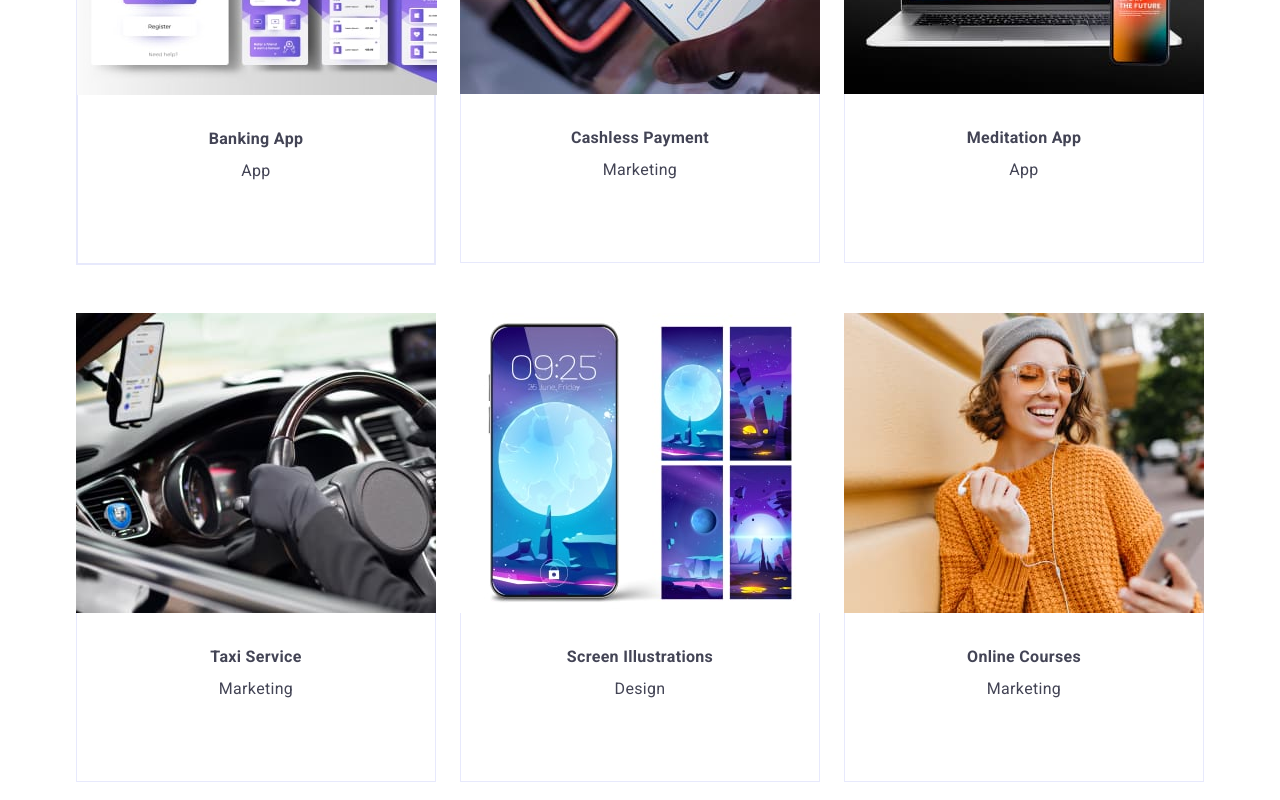
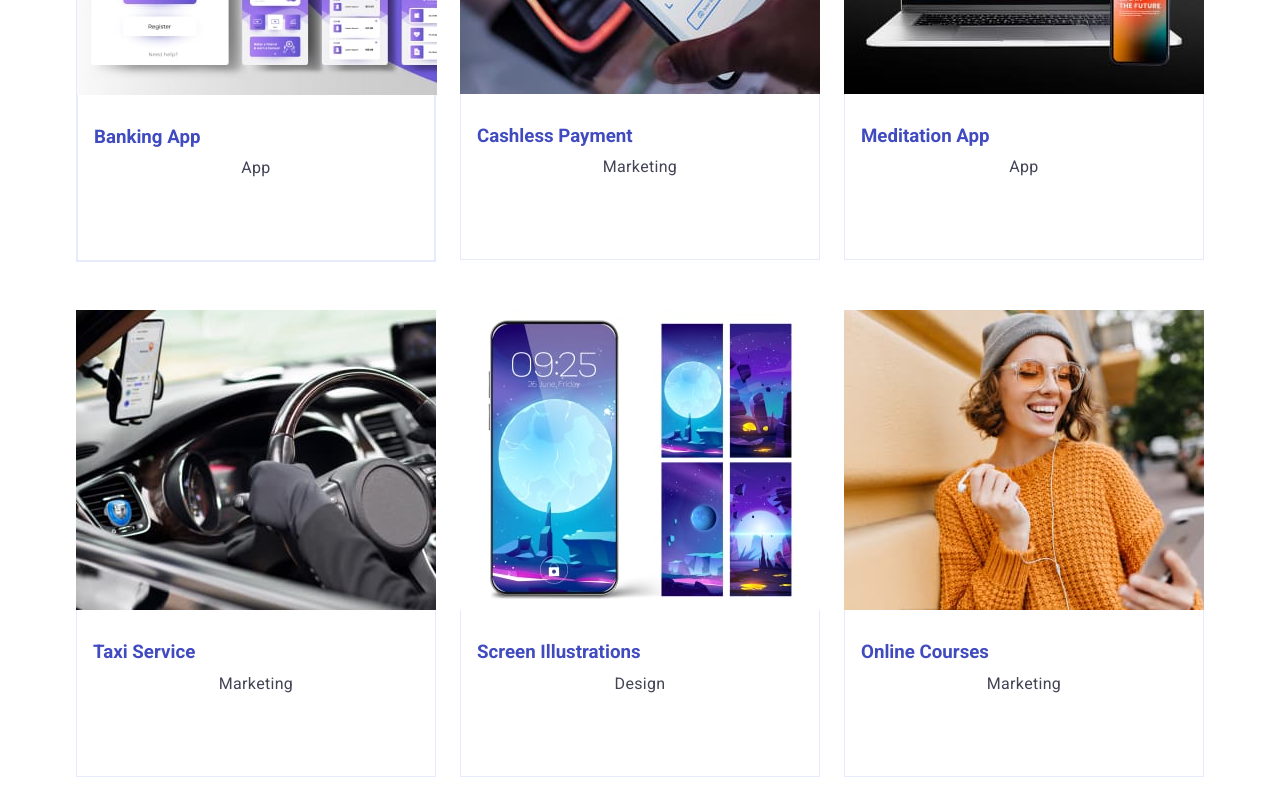
Before and after one commit to neofeliss/goit-markup-hw-03, a plain HTML site: page index.html in a window 1280 px wide. Shown: the part 2260-3060 px from the top of the page. Drawn offline with nearby package versions, Linux system fonts and the light colour scheme.

Commit message:
Update styles.css

```diff
--- a/css/styles.css
+++ b/css/styles.css
@@ -438,12 +438,3 @@ section {
     letter-spacing: 0.02em;
     color: #434455;
 }
-.main-portfolio-subtitle{
-    font-size: 16px;
-        line-height: 1.5;
-        letter-spacing: 0.02em;
-        color: #434455;
-}
-.main-subtitles {
-    text-align: center;
-}
```
